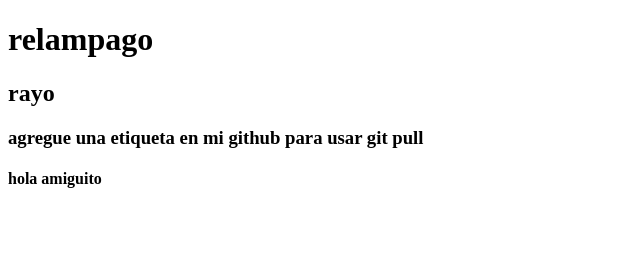
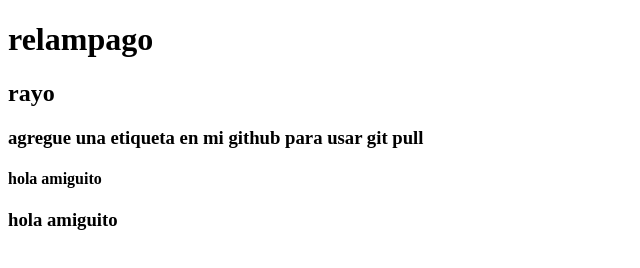
Before and after one commit to jhoel-stack/proyectoweb, a plain HTML site: page index.html in a window 1280 px wide. Shown: the whole page, without its empty margins (0-640 px from the left). Drawn offline with Linux system fonts and the light colour scheme.

Commit message:
nueva accion

```diff
--- a/index.html
+++ b/index.html
@@ -10,5 +10,6 @@
     <h2>rayo</h2>
     <h3>agregue una etiqueta en mi github para usar git pull</h3>
     <h4>hola amiguito</h4>
+    <h3>hola amiguito</h3>
 </body>
 </html>
```
